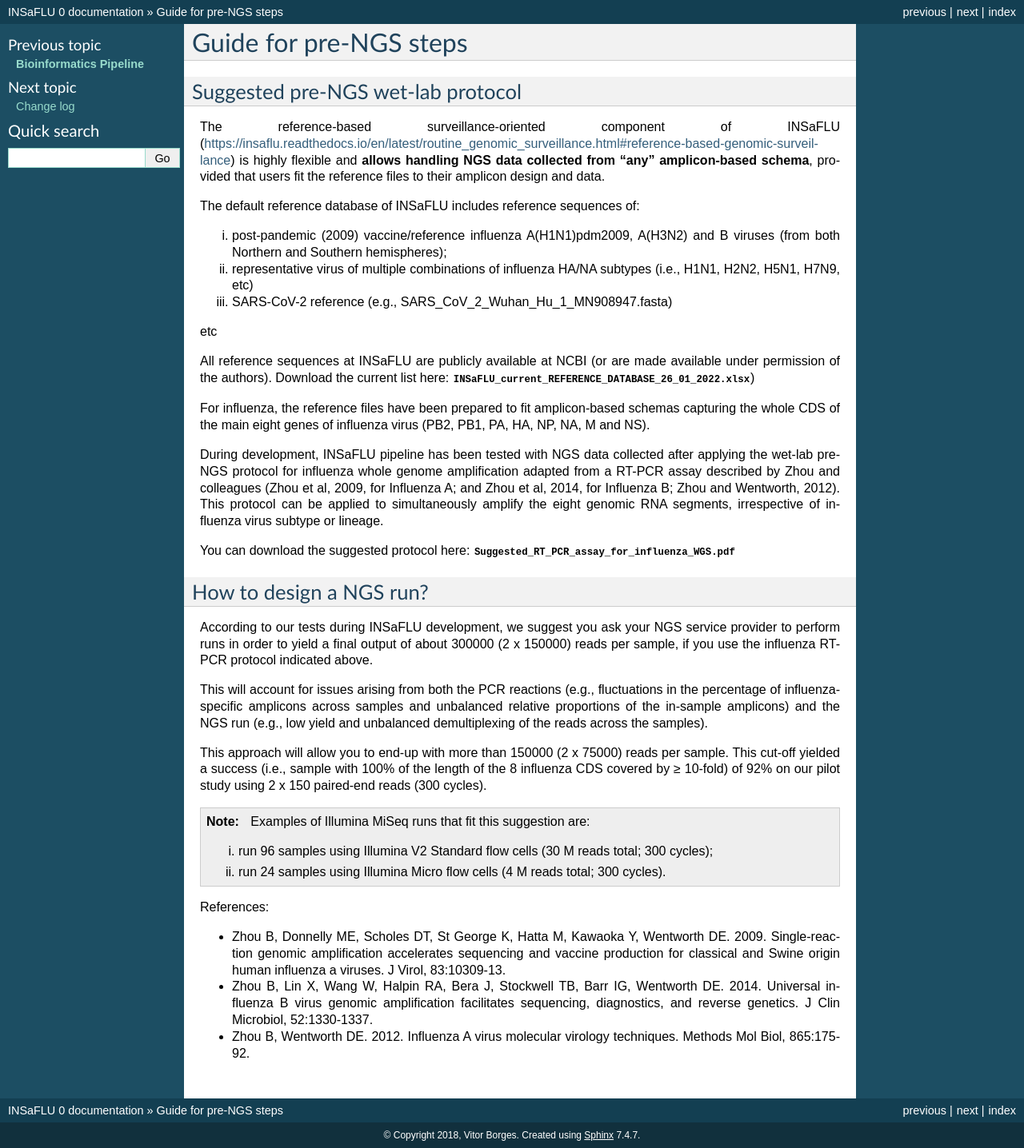
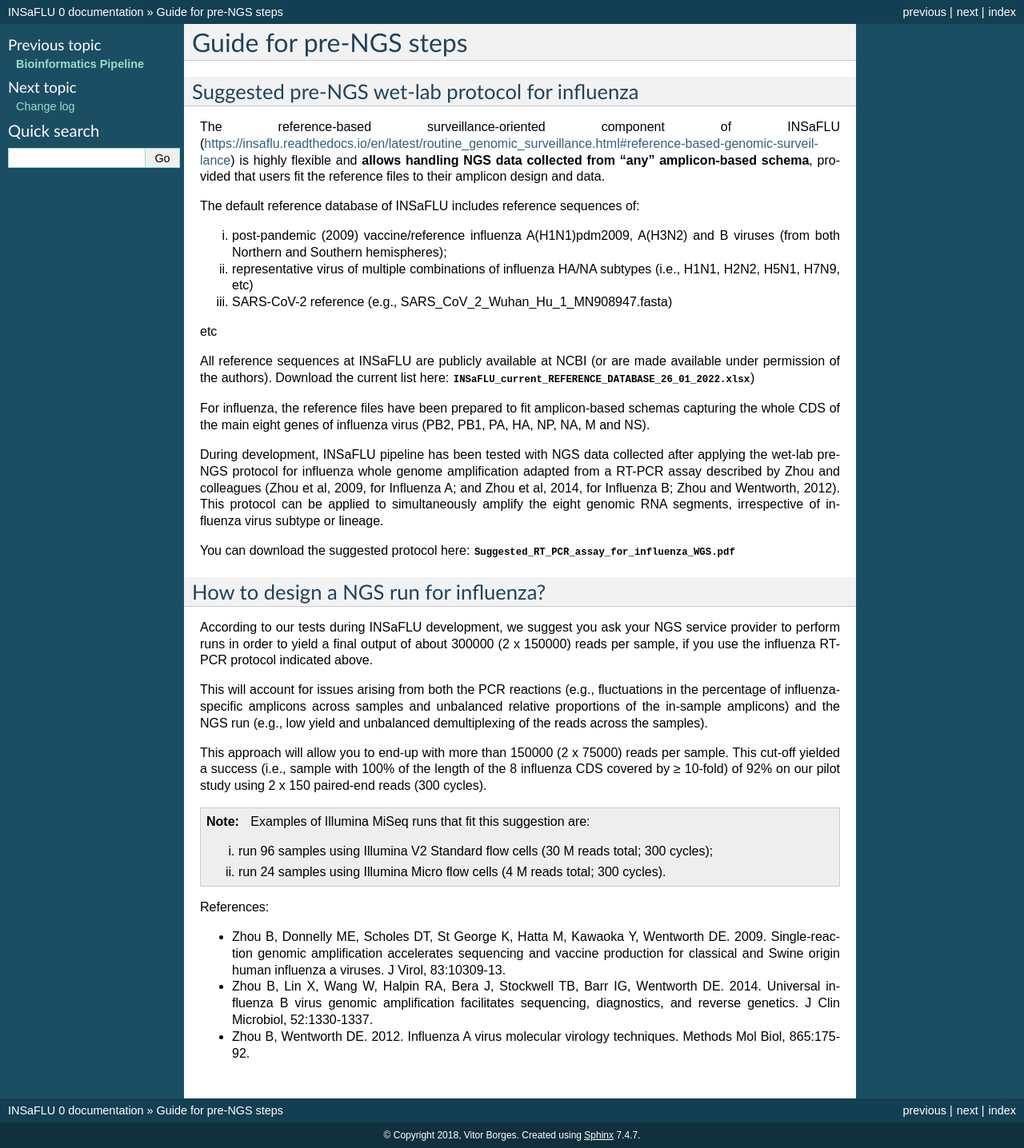
Before and after one commit to INSaFLU/insaflu_docs, a Sphinx documentation site: the page built from docs/guide_pre_ngs.rst, in a window 1280 px wide. Shown: the whole page at 80% size. Built offline with Sphinx 7.4.7, drawn with Linux system fonts in a browser that asks for light colours; formulas are drawn with MathJax 3.

Commit message:
Update guide_pre_ngs.rst

```diff
--- a/docs/guide_pre_ngs.rst
+++ b/docs/guide_pre_ngs.rst
@@ -1,8 +1,8 @@
 Guide for pre-NGS steps
 =======================
 
-Suggested pre-NGS wet-lab protocol
---------------------------------------
+Suggested pre-NGS wet-lab protocol for influenza
+-------------------------------------------------
 
 The reference-based surveillance-oriented component of INSaFLU (https://insaflu.readthedocs.io/en/latest/routine_genomic_surveillance.html#reference-based-genomic-surveillance) is highly flexible and **allows handling NGS data collected from "any" amplicon-based schema**, provided that users fit the reference files to their amplicon design and data.
 
@@ -24,8 +24,8 @@
 
 You can download the suggested protocol here: :download:`Suggested_RT_PCR_assay_for_influenza_WGS.pdf <_static/Suggested_RT_PCR_assay_for_influenza_WGS.pdf>`
 
-How to design a NGS run?
---------------------------------------
+How to design a NGS run for influenza?
+---------------------------------------
 
 According to our tests during INSaFLU development, we suggest you ask your NGS service provider to perform runs in order to yield a final output of about 300000 (2 x 150000) reads per sample, if you use the influenza RT-PCR protocol indicated above.
 
```
